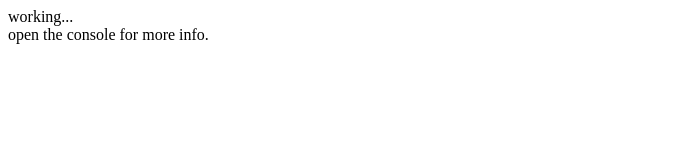
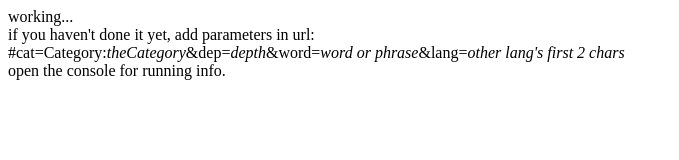
Before and after one commit to gilfriedman/wiki-evolution, a plain HTML site: page index.html in a window 1280 px wide. Shown: the whole page, without its empty margins (0-679 px from the left). Drawn offline with Linux system fonts and the light colour scheme; no server answers.

Commit message:
explanations

```diff
--- a/index.html
+++ b/index.html
@@ -8,6 +8,10 @@
   <body>
     working...
     <br/>
-    open the console for more info.
+    if you haven't done it yet, add parameters in url:
+    <br/>
+    #cat=Category:<i>theCategory</i>&dep=<i>depth</i>&word=<i>word or phrase</i>&lang=<i>other lang's first 2 chars</i>
+    <br/>
+    open the console for running info.
   </body>
 </html>
```
